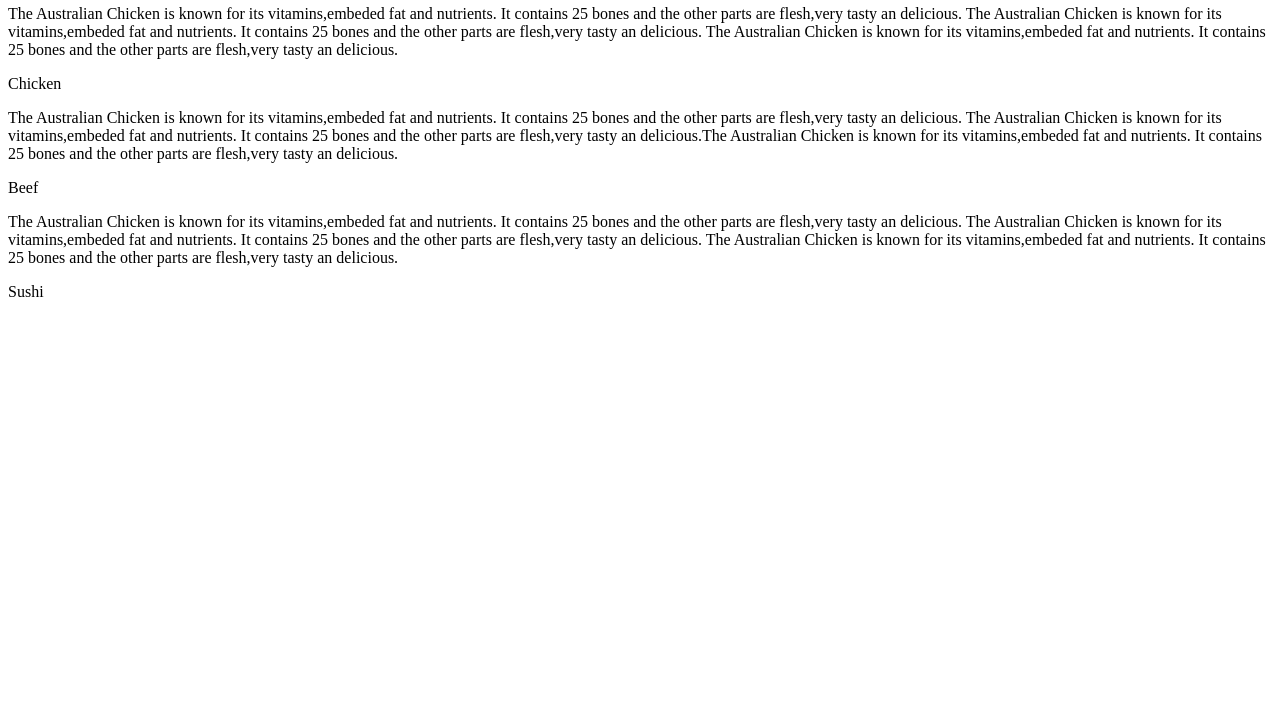
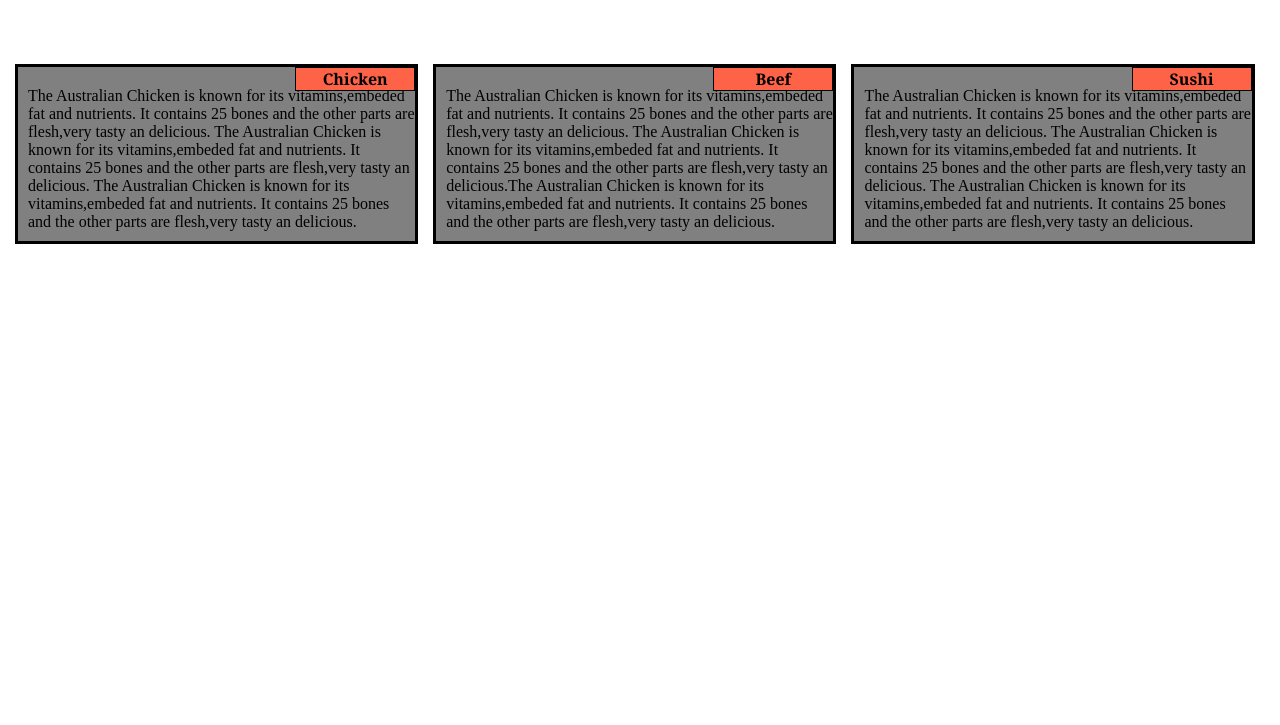
Before and after one commit to Oprosew/Module-assignment-, a plain HTML site: page Index.html in a window 1280 px wide. Shown: the part 75-800 px from the top of the page. Drawn offline with Linux system fonts and the light colour scheme.

Commit message:
Update Index.html

```diff
--- a/Index.html
+++ b/Index.html
@@ -10,7 +10,7 @@
 
     <title>Document</title>
 
-    <link rel="stylesheet" href="C:\Users\progress\Documents\Assignment\assignments.css">
+    <link rel="stylesheet" href="assignment.css">
 
 </head>
 
```
